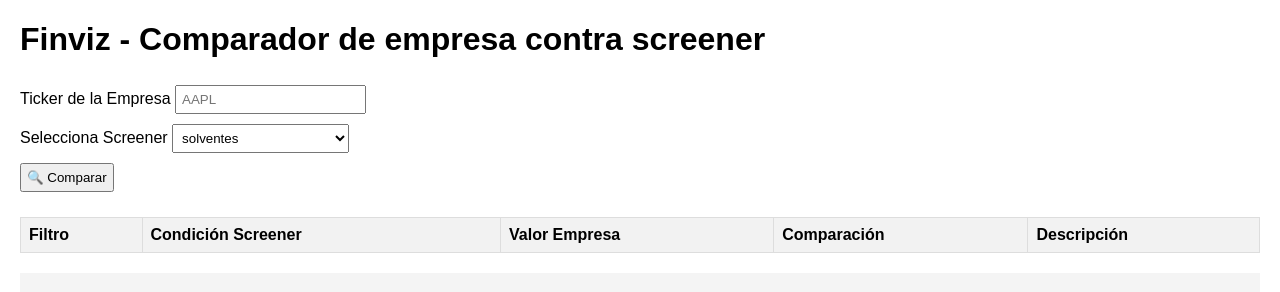
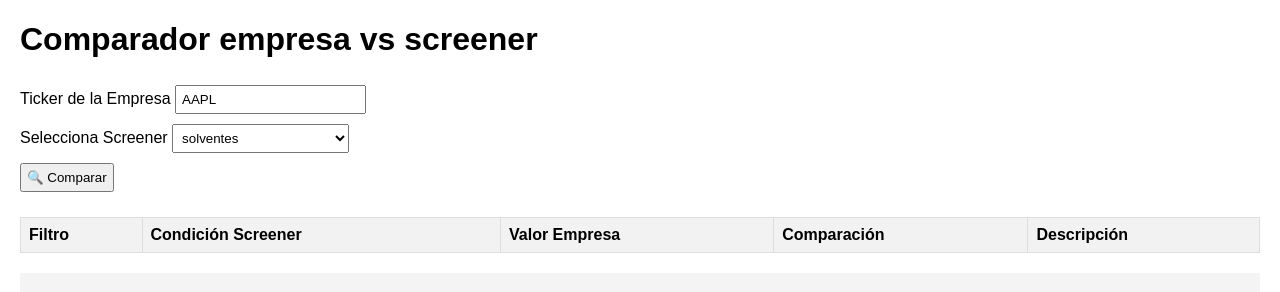
Before and after one commit to carlostechinnovation/finviz_analysis, a plain HTML site: page docs/index.html in a window 1280 px wide. Drawn offline with Linux system fonts and the light colour scheme.

Commit message:
Cambios 2SEPT

```diff
--- a/docs/index.html
+++ b/docs/index.html
@@ -3,15 +3,15 @@
 <head>
 <meta charset="UTF-8">
 <meta name="viewport" content="width=device-width, initial-scale=1.0">
-<title>Finviz - Comparador de empresa contra screener</title>
+<title>Comparador empresa vs screener</title>
 <link rel="stylesheet" href="style.css">
 </head>
 <body>
-<h1>Finviz - Comparador de empresa contra screener</h1>
+<h1>Comparador empresa vs screener</h1>
 
 <div>
   <label for="ticker">Ticker de la Empresa </label>
-  <input type="text" id="ticker" placeholder="AAPL">
+  <input type="text" id="ticker" value="AAPL" placeholder="AAPL">
 </div>
 
 <div>
@@ -21,6 +21,8 @@
 </div>
 
 <button id="compareBtn">🔍 Comparar</button>
+
+<div id="resumen"></div>
 
 <table id="resultsTable">
   <thead>
```
